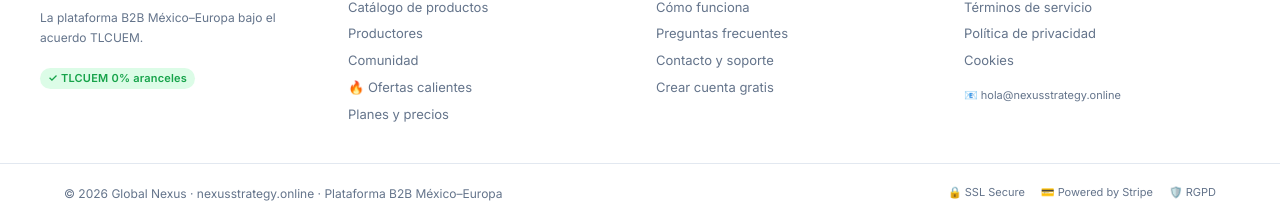
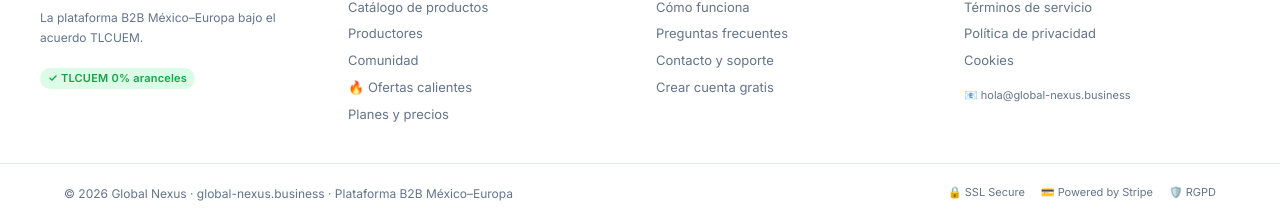
Before and after one commit to Global-Nexus888/Global-Nexus, a React (Vite) app: page / in a window 1280 px wide. Shown: the part 3114-3334 px from the top of the page. Built offline with nearby package versions, Linux system fonts and the light colour scheme; no server answers.

Commit message:
Update domain to global-nexus.business in footer; add platform nav button in admin sidebar

```diff
--- a/src/components/Footer.tsx
+++ b/src/components/Footer.tsx
@@ -89,7 +89,7 @@ export default function Footer() {
               >{l}</Link>
             ))}
             <div style={{ marginTop: '1rem', fontSize: 11, color: 'var(--text-muted)', lineHeight: 1.6 }}>
-              📧 hola@nexusstrategy.online
+              📧 hola@global-nexus.business
             </div>
           </div>
         </div>
@@ -98,7 +98,7 @@ export default function Footer() {
       {/* Bottom bar */}
       <div style={{ maxWidth: 1200, margin: '0 auto', padding: '1.25rem 1.5rem', display: 'flex', justifyContent: 'space-between', alignItems: 'center', flexWrap: 'wrap', gap: '0.75rem' }}>
         <div style={{ fontSize: '12px', color: 'var(--text-muted)' }}>
-          © {new Date().getFullYear()} Global Nexus · nexusstrategy.online · Plataforma B2B México–Europa
+          © {new Date().getFullYear()} Global Nexus · global-nexus.business · Plataforma B2B México–Europa
         </div>
         <div style={{ display: 'flex', gap: '1rem', alignItems: 'center' }}>
           <span style={{ fontSize: 11, color: 'var(--text-muted)' }}>🔒 SSL Secure</span>
--- a/src/pages/AdminPage.tsx
+++ b/src/pages/AdminPage.tsx
@@ -1,4 +1,5 @@
 import { useState, useEffect } from 'react'
+import { useNavigate } from 'react-router-dom'
 import { supabase } from '../lib/supabase'
 
 const ADMIN_EMAIL = 'brandmkrs.ads@gmail.com'
@@ -97,6 +98,7 @@ function StatCard({ icon, label, value, sub, color }: { icon: string; label: str
 }
 
 export default function AdminPage() {
+  const navigate = useNavigate()
   const [auth, setAuth]               = useState(false)
   const [tab,  setTab]                = useState<AdminTab>('overview')
   const [sidebarOpen, setSidebarOpen] = useState(false)
@@ -208,6 +210,7 @@ export default function AdminPage() {
               <div style={{ color: C.muted, fontSize: 10 }}>brandmkrs.ads@gmail.com</div>
             </div>
           </div>
+          <button onClick={() => navigate('/')} style={{ width: '100%', padding: '8px', borderRadius: 8, border: 'none', background: `linear-gradient(135deg, ${C.teal}, ${C.navy})`, color: C.white, fontSize: 12, fontWeight: 700, cursor: 'pointer', marginBottom: 6 }}>🌐 Ir a la plataforma</button>
           <button onClick={() => setAuth(false)} style={{ width: '100%', padding: '7px', borderRadius: 8, border: `1px solid ${C.border}`, background: 'transparent', color: C.muted, fontSize: 12, cursor: 'pointer' }}>Cerrar sesión</button>
         </div>
       </div>
```
